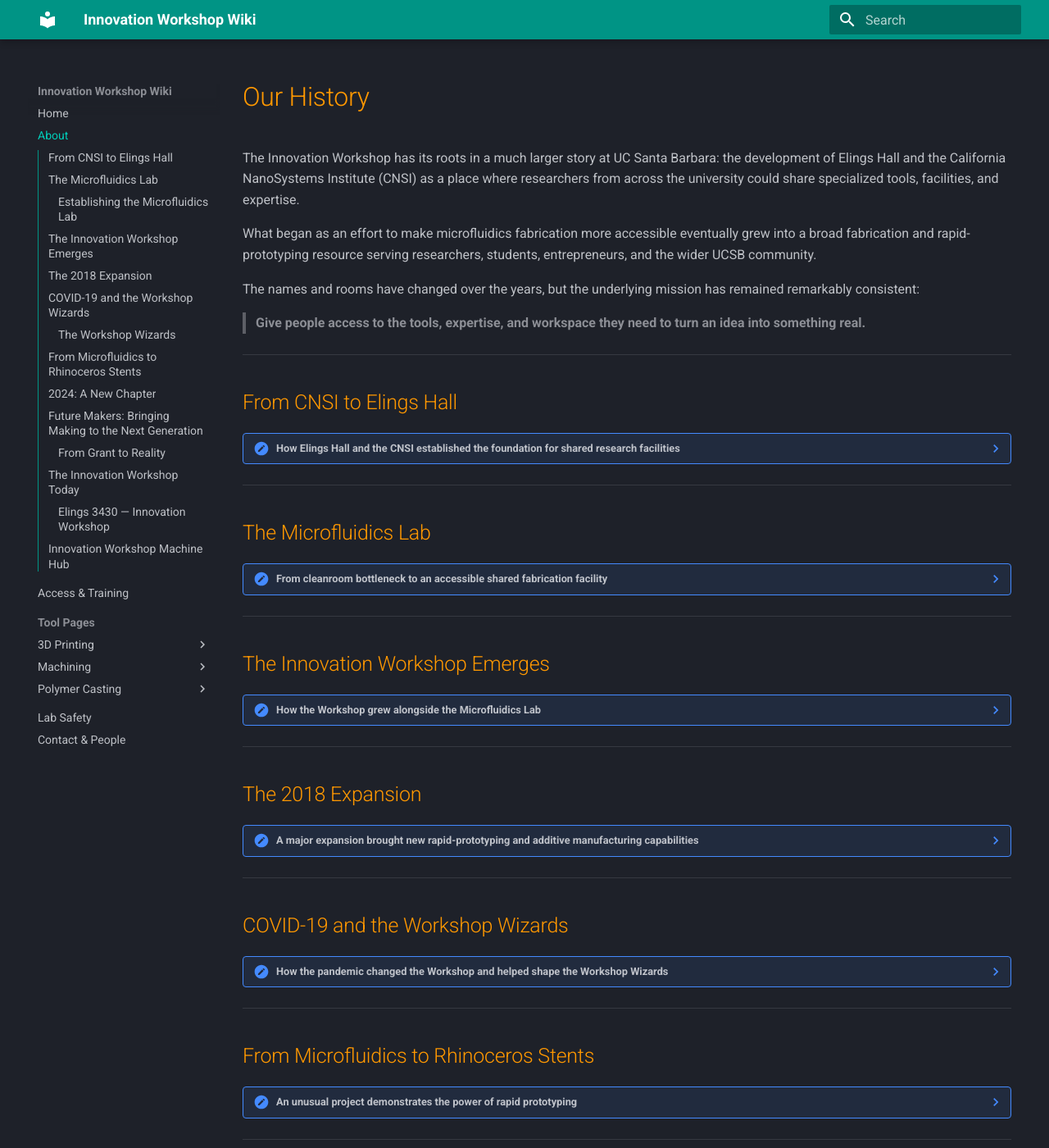
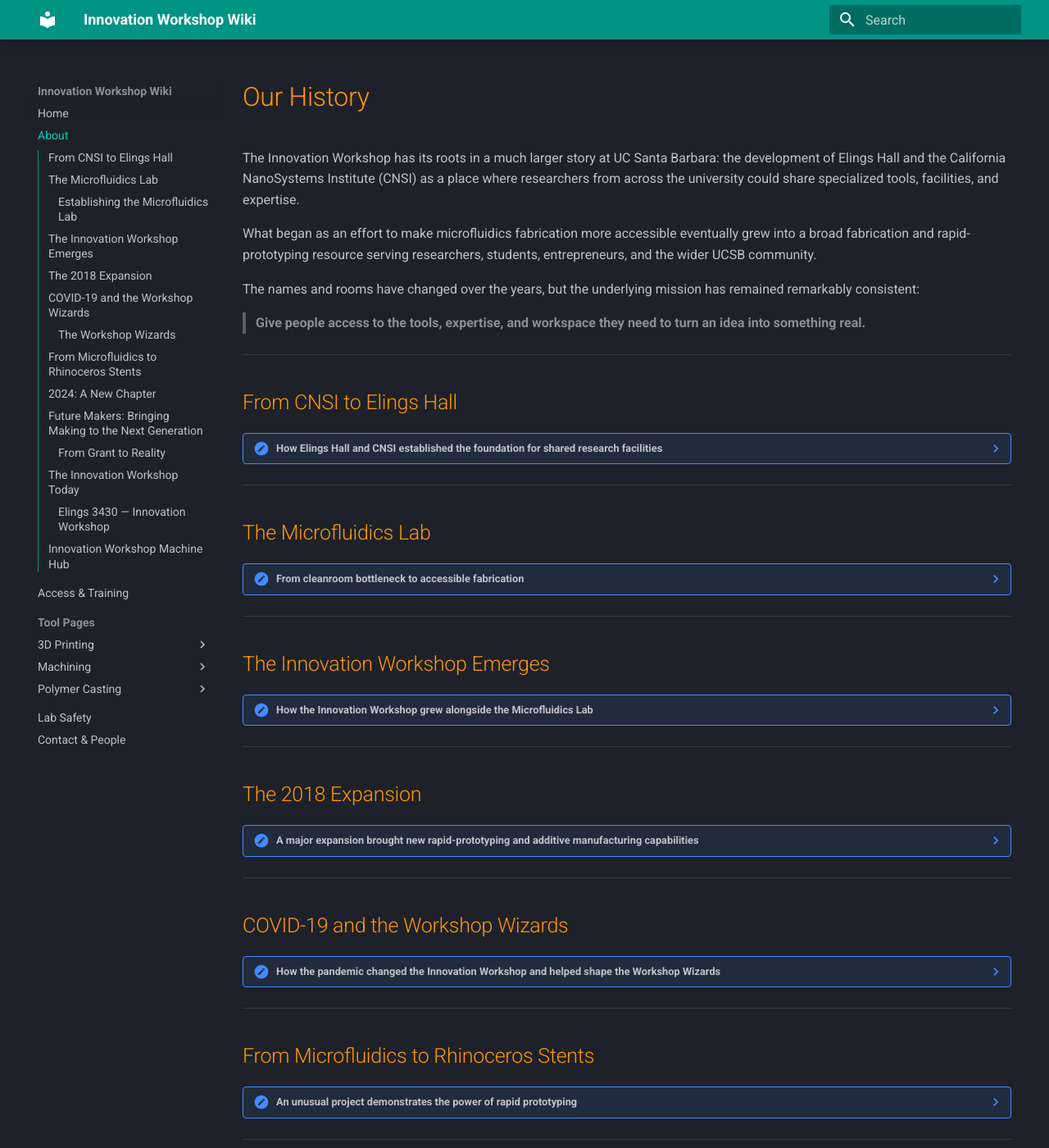
Before and after one commit to ucsb-innovation-workshop/ucsb-innovation-workshop.github.io, an MkDocs documentation site: the page built from docs/about.md, in a window 1280 px wide and 1400 px high. Shown: the whole window at 82% size. Built offline with MkDocs 1.6.1 and Material for MkDocs 9.7.7, drawn with Linux system fonts in a browser that asks for light colours.

Commit message:
Update about.md

```diff
--- a/docs/about.md
+++ b/docs/about.md
@@ -12,7 +12,7 @@ The names and rooms have changed over the years, but the underlying mission has
 
 ## From CNSI to Elings Hall
 
-??? note "How Elings Hall and the CNSI established the foundation for shared research facilities"
+??? note "How Elings Hall and CNSI established the foundation for shared research facilities"
 
     The story begins with the creation of the California Institutes for Science and Innovation in **2000**, which included the California NanoSystems Institute at UC Santa Barbara and UCLA.
 
@@ -32,7 +32,7 @@ The names and rooms have changed over the years, but the underlying mission has
 
 ## The Microfluidics Lab
 
-??? note "From cleanroom bottleneck to an accessible shared fabrication facility"
+??? note "From cleanroom bottleneck to accessible fabrication"
 
     Before the Microfluidics Lab existed, UCSB researchers working with microfluidic devices often relied on the campus cleanroom and the semiconductor and MEMS fabrication infrastructure that had developed around it.
 
@@ -78,7 +78,7 @@ The names and rooms have changed over the years, but the underlying mission has
 
 ## The Innovation Workshop Emerges
 
-??? note "How the Workshop grew alongside the Microfluidics Lab"
+??? note "How the Innovation Workshop grew alongside the Microfluidics Lab"
 
     The Innovation Workshop grew out of the same need for accessible, shared fabrication resources.
 
@@ -125,7 +125,7 @@ The names and rooms have changed over the years, but the underlying mission has
 
 ## COVID-19 and the Workshop Wizards
 
-??? note "How the pandemic changed the Workshop and helped shape the Workshop Wizards"
+??? note "How the pandemic changed the Innovation Workshop and helped shape the Workshop Wizards"
 
     The role of the Workshop changed again during the COVID-19 pandemic.
 
```
